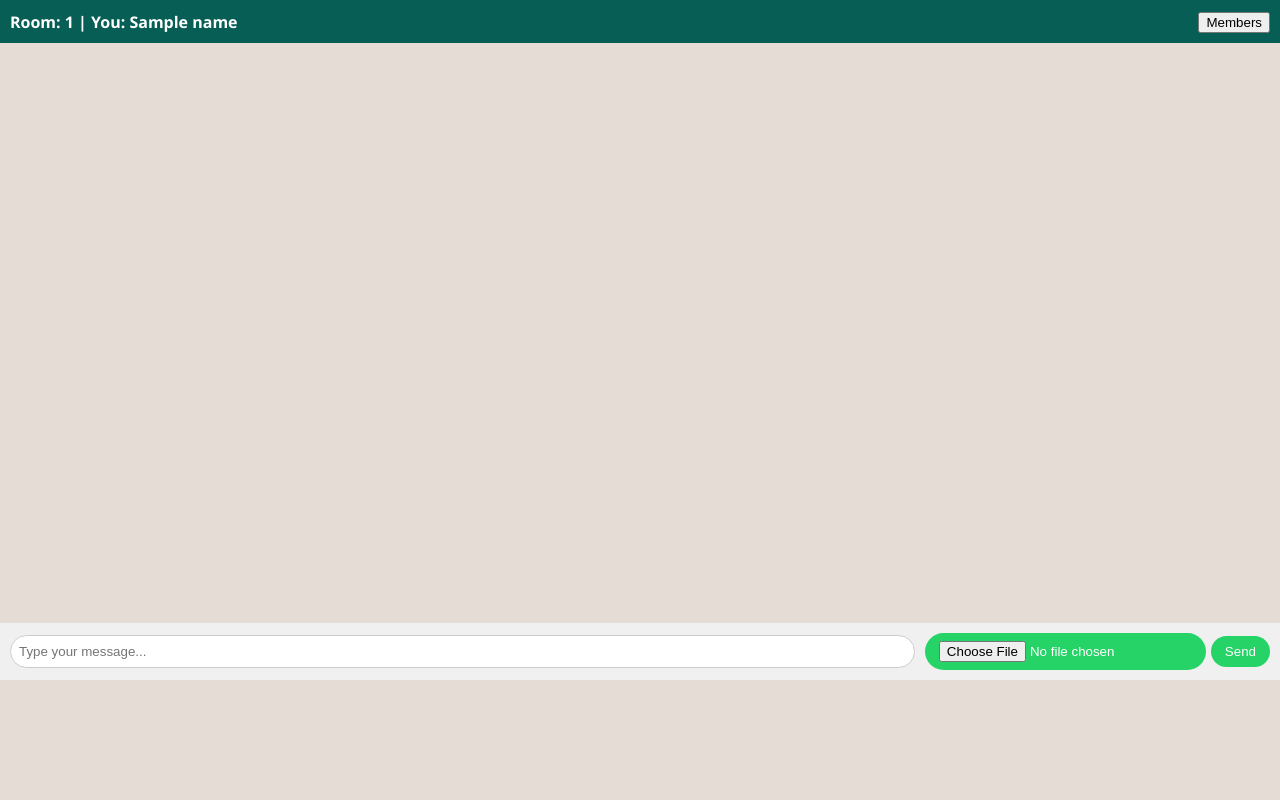
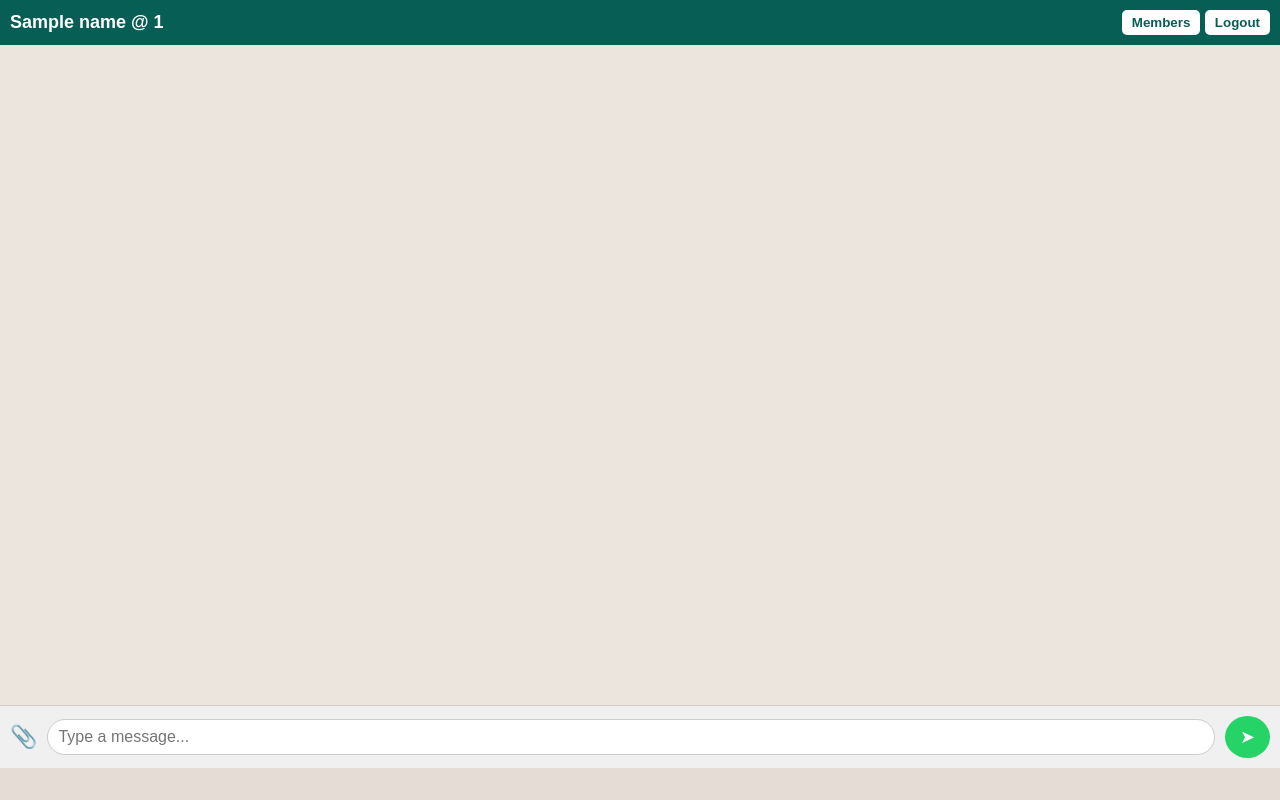
Before and after one commit to bkg001/chatbox, a Flask app: template templates/chat.html in a window 1280 px wide. Run offline with Flask 3, Linux system fonts and the light colour scheme; the template is opened without the code that fills it: most values are stand-ins (such as "Sample title", 1, 10 or a date in 2020); some libraries are stand-ins or nearby versions.

Commit message:
Updated admin, index, chat UI + members list + image/sticker support

```diff
--- a/templates/chat.html
+++ b/templates/chat.html
@@ -1,224 +1,266 @@
-<!-- VERSION 2: WhatsApp UI -->
 <!DOCTYPE html>
-<html lang="en">
+<html>
 <head>
-  <meta charset="UTF-8" />
-  <meta name="viewport" content="width=device-width, initial-scale=1.0"/>
   <title>Chat Room</title>
-  <link rel="stylesheet" href="/static/style.css" />
+  <meta name="viewport" content="width=device-width, initial-scale=1.0" />
+  <link rel="stylesheet" href="{{ url_for('static', filename='style.css') }}">
   <style>
     body {
+      font-family: sans-serif;
       margin: 0;
-      font-family: "Segoe UI", sans-serif;
-      background-color: #e5ddd5;
+      padding: 0;
+      background: #e5ddd5;
     }
+
     .chat-header {
       background-color: #075e54;
       color: white;
       padding: 10px;
+      text-align: center;
+      font-weight: bold;
       display: flex;
       justify-content: space-between;
       align-items: center;
     }
-    .chat-header .left {
+
+    .chat-header span {
+      font-size: 18px;
+    }
+
+    .chat-header button {
+      background: white;
+      color: #075e54;
+      border: none;
+      border-radius: 5px;
+      padding: 5px 10px;
       font-weight: bold;
+      cursor: pointer;
     }
-    .chat-box {
-      height: 70vh;
+
+    #chatBox {
+      height: 80vh;
       overflow-y: auto;
       padding: 10px;
-      background-color: #e5ddd5;
+      background-color: #ece5dd;
     }
+
     .message {
-      margin: 5px 0;
-      padding: 8px 12px;
+      background-color: #dcf8c6;
+      margin: 10px;
+      padding: 10px;
       border-radius: 8px;
-      max-width: 60%;
-      word-wrap: break-word;
+      max-width: 70%;
+      position: relative;
     }
-    .own-message {
-      background-color: #dcf8c6;
-      margin-left: auto;
+
+    .message img {
+      max-width: 100%;
+      border-radius: 8px;
     }
-    .other-message {
-      background-color: white;
-      margin-right: auto;
+
+    .message.user {
+      background-color: #fff;
+      align-self: flex-end;
+      text-align: right;
     }
-    .chat-footer {
+
+    .message.system {
+      background-color: #ffeeba;
+      text-align: center;
+    }
+
+    .delete-btn {
+      position: absolute;
+      top: 2px;
+      right: 4px;
+      font-size: 14px;
+      color: red;
+      cursor: pointer;
+      display: none;
+    }
+
+    .message:hover .delete-btn {
+      display: block;
+    }
+
+    .input-container {
       display: flex;
       align-items: center;
       padding: 10px;
       background-color: #f0f0f0;
+      border-top: 1px solid #ccc;
     }
-    .chat-footer input[type="text"] {
+
+    .attachment-button {
+      font-size: 22px;
+      cursor: pointer;
+      margin-right: 10px;
+    }
+
+    #messageInput {
       flex: 1;
-      padding: 8px;
-      margin-right: 5px;
+      padding: 8px 10px;
+      font-size: 16px;
       border-radius: 20px;
       border: 1px solid #ccc;
+      outline: none;
     }
-    .chat-footer button, .chat-footer input[type="file"] {
+
+    #sendButton {
       background-color: #25d366;
       color: white;
       border: none;
-      padding: 8px 14px;
-      border-radius: 20px;
+      border-radius: 50%;
+      padding: 10px 15px;
+      margin-left: 10px;
+      font-size: 18px;
       cursor: pointer;
-      margin-left: 5px;
     }
-    .members-list {
+
+    #membersModal {
       display: none;
-      position: absolute;
-      right: 10px;
-      top: 60px;
-      background: white;
-      border: 1px solid #ccc;
-      border-radius: 8px;
-      width: 200px;
-      padding: 10px;
+      position: fixed;
+      top: 10%;
+      left: 10%;
+      width: 80%;
+      max-height: 70%;
+      overflow-y: auto;
+      background-color: white;
+      border: 2px solid #075e54;
+      padding: 15px;
+      border-radius: 10px;
       z-index: 1000;
     }
-    .member-item {
+
+    .member {
+      display: flex;
+      align-items: center;
       margin: 5px 0;
-      font-size: 14px;
     }
+
     .dot {
       height: 10px;
       width: 10px;
+      margin-right: 10px;
+      border-radius: 50%;
+    }
+
+    .online {
       background-color: green;
-      border-radius: 50%;
-      display: inline-block;
-      margin-right: 5px;
     }
-    .dot.offline {
+
+    .offline {
       background-color: gray;
-    }
-    .delete-btn {
-      color: red;
-      cursor: pointer;
-      font-size: 12px;
-      margin-left: 10px;
-    }
-    img.msg-img {
-      max-width: 150px;
-      border-radius: 5px;
     }
   </style>
 </head>
 <body>
   <div class="chat-header">
-    <div class="left">Room: {{ room_id }} | You: {{ name }}</div>
-    <div class="right">
-      <button onclick="toggleMembers()">Members</button>
-      <div class="members-list" id="membersList"></div>
+    <span>{{ name }} @ {{ room_id }}</span>
+    <div>
+      <button onclick="showMembers()">Members</button>
+      <button onclick="location.href='/'">Logout</button>
     </div>
   </div>
 
-  <div class="chat-box" id="chatBox"></div>
+  <div id="chatBox"></div>
 
-  <div class="chat-footer">
-    <input type="text" id="messageInput" placeholder="Type your message..." />
-    <input type="file" id="imageInput" accept="image/*" />
-    <button onclick="sendMessage()">Send</button>
+  <div class="input-container">
+    <label for="fileInput" class="attachment-button">📎</label>
+    <input type="file" id="fileInput" style="display: none;" accept="image/*" />
+    <input id="messageInput" type="text" placeholder="Type a message...">
+    <button id="sendButton">➤</button>
   </div>
 
-  <script src="https://cdn.socket.io/4.7.2/socket.io.min.js"></script>
+  <div id="membersModal">
+    <h3>Room Members</h3>
+    <div id="membersList"></div>
+    <button onclick="hideMembers()">Close</button>
+  </div>
+
+  <script src="https://cdn.socket.io/4.3.2/socket.io.min.js"></script>
   <script>
     const socket = io();
     const name = "{{ name }}";
     const room = "{{ room_id }}";
+    const chatBox = document.getElementById('chatBox');
 
-    socket.emit("join", { name, room });
+    socket.emit('join', { name, room });
 
-    const chatBox = document.getElementById("chatBox");
+    socket.on('message', data => {
+      const div = document.createElement('div');
+      div.className = 'message';
 
-    socket.on("message", (data) => {
-      const div = document.createElement("div");
-      div.classList.add("message");
-      div.classList.add(data.user === name ? "own-message" : "other-message");
+      if (data.user === 'System') div.classList.add('system');
+      if (data.user === name) div.classList.add('user');
 
-      if (data.type === "text") {
-        div.innerHTML = `<strong>${data.user}:</strong> ${data.text}`;
-      } else if (data.type === "image" || data.type === "sticker") {
-        div.innerHTML = `<strong>${data.user}:</strong><br><img src="${data.image_url}" class="msg-img"/>`;
-      }
-
-      if (data.user === name) {
-        div.innerHTML += `<span class="delete-btn" onclick="deleteMessage('${data.timestamp}')">🗑️</span>`;
+      if (data.type === 'text') {
+        div.innerHTML = `<b>${data.user}</b>: ${data.text}
+        <div class="delete-btn" onclick="deleteMessage('${data.timestamp}')">✖</div>`;
+      } else if (data.type === 'image' || data.type === 'sticker') {
+        div.innerHTML = `<b>${data.user}</b>:<br><img src="${data.image_url}">
+        <div class="delete-btn" onclick="deleteMessage('${data.timestamp}')">✖</div>`;
       }
 
       chatBox.appendChild(div);
       chatBox.scrollTop = chatBox.scrollHeight;
     });
 
+    document.getElementById('sendButton').onclick = sendMessage;
+    document.getElementById('messageInput').addEventListener('keypress', e => {
+      if (e.key === 'Enter') sendMessage();
+    });
+
     function sendMessage() {
-      const input = document.getElementById("messageInput");
-      const msg = input.value.trim();
+      const msg = document.getElementById('messageInput').value.trim();
       if (msg) {
-        socket.emit("send_message", {
-          name,
-          room,
-          message: msg,
-          type: "text"
-        });
-        input.value = "";
+        socket.emit('send_message', { name, room, message: msg, type: 'text' });
+        document.getElementById('messageInput').value = '';
       }
     }
 
-    // Send image
-    document.getElementById("imageInput").addEventListener("change", async (e) => {
+    document.getElementById('fileInput').addEventListener('change', async e => {
       const file = e.target.files[0];
       if (!file) return;
 
       const formData = new FormData();
-      formData.append("image", file);
-
-      const res = await fetch("/upload_image", {
-        method: "POST",
-        body: formData,
+      formData.append('image', file);
+      const res = await fetch('/upload_image', {
+        method: 'POST',
+        body: formData
       });
 
       const result = await res.json();
       if (result.url) {
-        socket.emit("send_message", {
-          name,
-          room,
-          type: "image",
-          image_url: result.url,
-        });
+        socket.emit('send_message', { name, room, type: 'image', image_url: result.url });
       }
     });
 
     function deleteMessage(timestamp) {
-      fetch("/delete_message", {
-        method: "POST",
-        headers: { "Content-Type": "application/json" },
+      fetch('/delete_message', {
+        method: 'POST',
+        headers: { 'Content-Type': 'application/json' },
         body: JSON.stringify({ room, timestamp })
+      }).then(() => location.reload());
+    }
+
+    function showMembers() {
+      fetch(`/get_members/${room}`).then(res => res.json()).then(data => {
+        const membersDiv = document.getElementById('membersList');
+        membersDiv.innerHTML = '';
+        data.members.forEach(m => {
+          const row = document.createElement('div');
+          row.className = 'member';
+          row.innerHTML = `<div class="dot ${m.online ? 'online' : 'offline'}"></div> ${m.name}`;
+          membersDiv.appendChild(row);
+        });
+        document.getElementById('membersModal').style.display = 'block';
       });
     }
 
-    function toggleMembers() {
-      const list = document.getElementById("membersList");
-      list.style.display = list.style.display === "block" ? "none" : "block";
-      if (list.style.display === "block") {
-        fetch(`/get_members/${room}`)
-          .then(res => res.json())
-          .then(data => {
-            list.innerHTML = "";
-            data.members.forEach(user => {
-              const div = document.createElement("div");
-              div.classList.add("member-item");
-              div.innerHTML = `<span class="dot ${user.online ? '' : 'offline'}"></span>${user.name}`;
-              list.appendChild(div);
-            });
-          });
-      }
+    function hideMembers() {
+      document.getElementById('membersModal').style.display = 'none';
     }
-
-    // Send on Enter key
-    document.getElementById("messageInput").addEventListener("keypress", function(e) {
-      if (e.key === "Enter") sendMessage();
-    });
   </script>
 </body>
 </html>
```
Also changed, not shown: templates/admin.html (+10 -7 lines), templates/index.html (+26 -27 lines).
